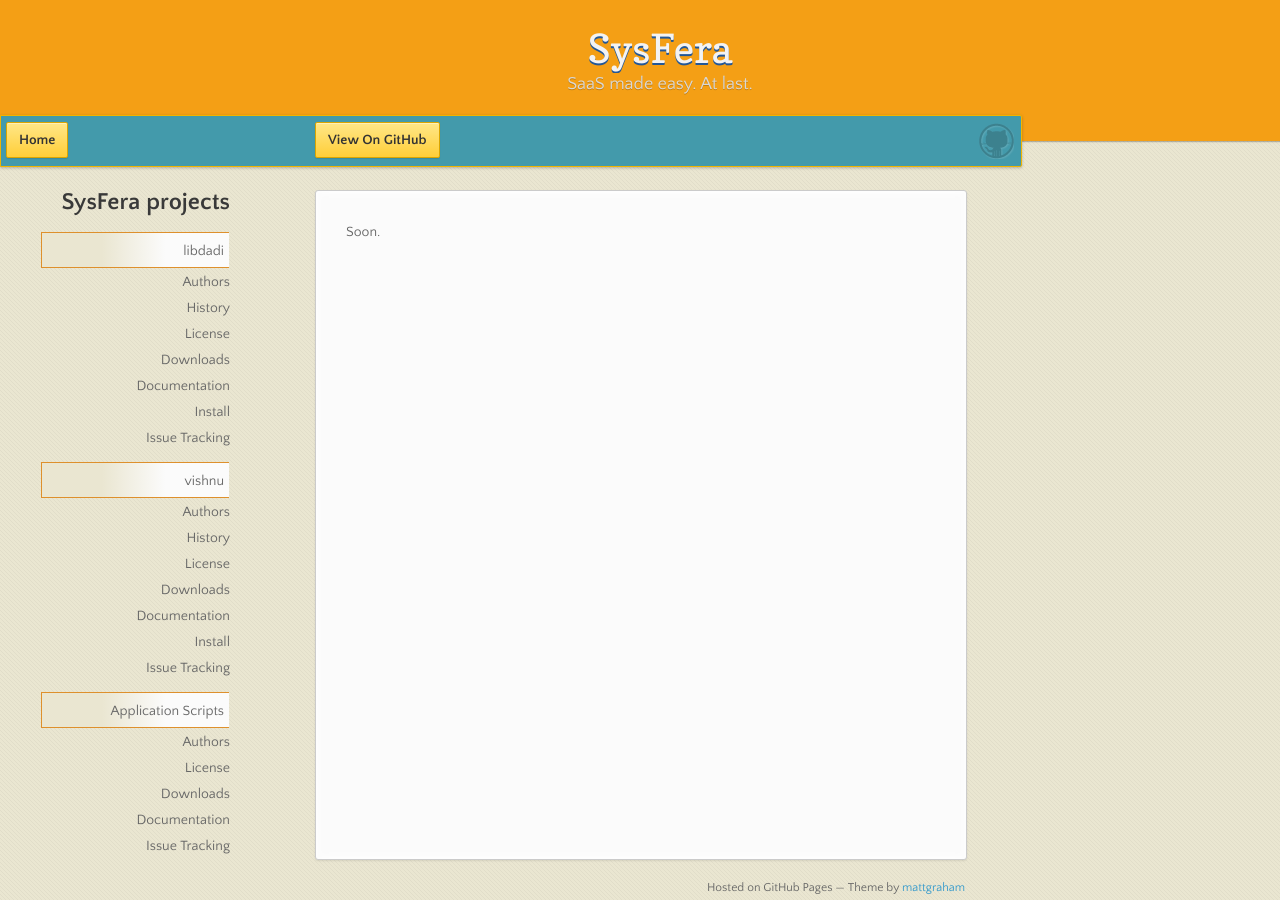
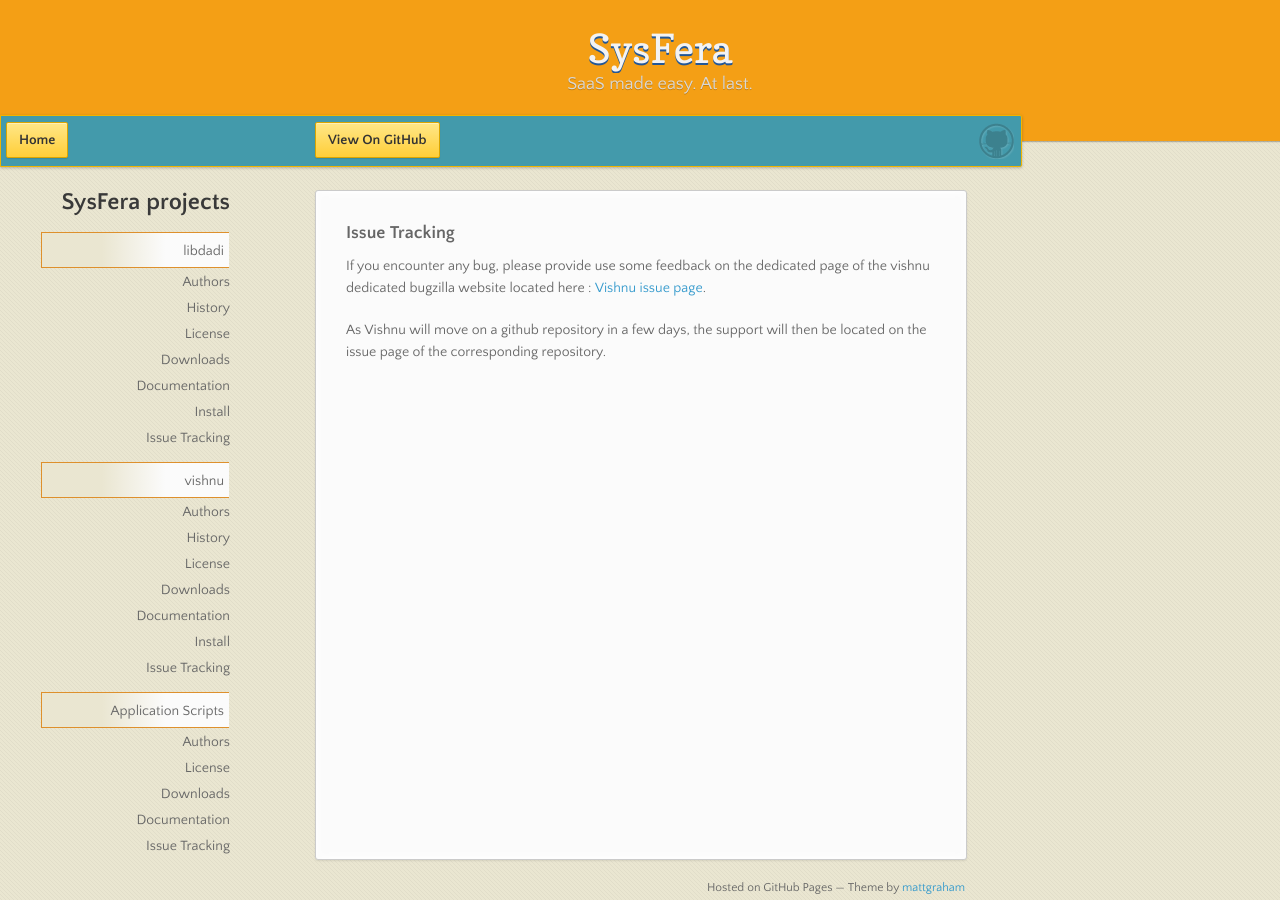
Before and after one commit to dloureiro/sysfera.github.com, a Jekyll site: the page built from _posts/2012-10-24-Vishnu_IssueTracking.html, in a window 1280 px wide and 900 px high. Built offline with Jekyll 4.4.1, drawn with Linux system fonts in a browser that asks for light colours; nearby versions of some CDN libraries; Markdown is read by kramdown in place of the engine named in the settings.

Commit message:
Vishnu Issue Tracking : Bugzilla and soon the dedicated issue page on the repo

```diff
--- a/_posts/2012-10-24-Vishnu_IssueTracking.html
+++ b/_posts/2012-10-24-Vishnu_IssueTracking.html
@@ -5,5 +5,8 @@
 layout: default
 ---
 <section>
-Soon.
+<h3>Issue Tracking</h3>
+<p>If you encounter any bug, please provide use some feedback on the dedicated page
+of the vishnu dedicated bugzilla website located here : <a href="http://graal.ens-lyon.fr/bugzilla/describecomponents.cgi?product=Vishnu">Vishnu issue page</a>.<p>
+<p>As Vishnu will move on a github repository in a few days, the support will then be located on the issue page of the corresponding repository.</p>
 </section>
```
